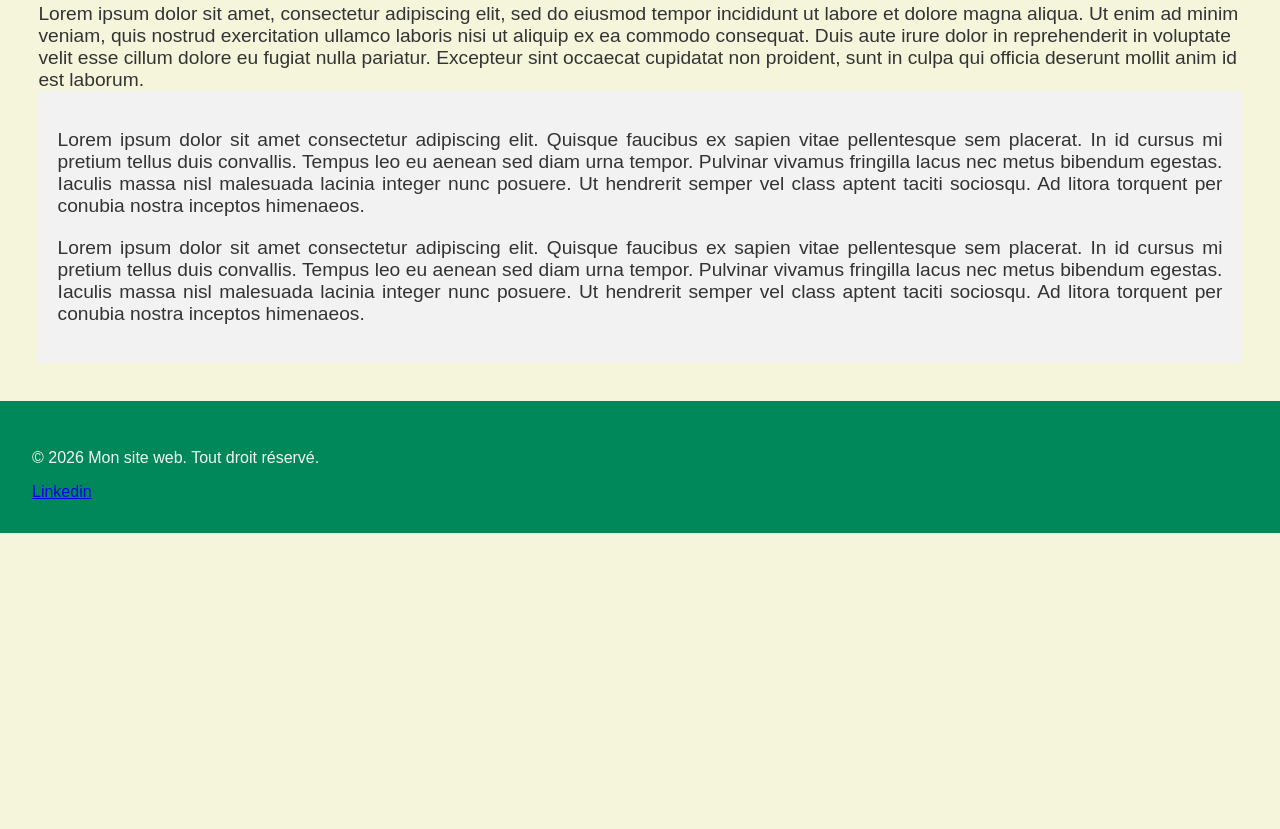
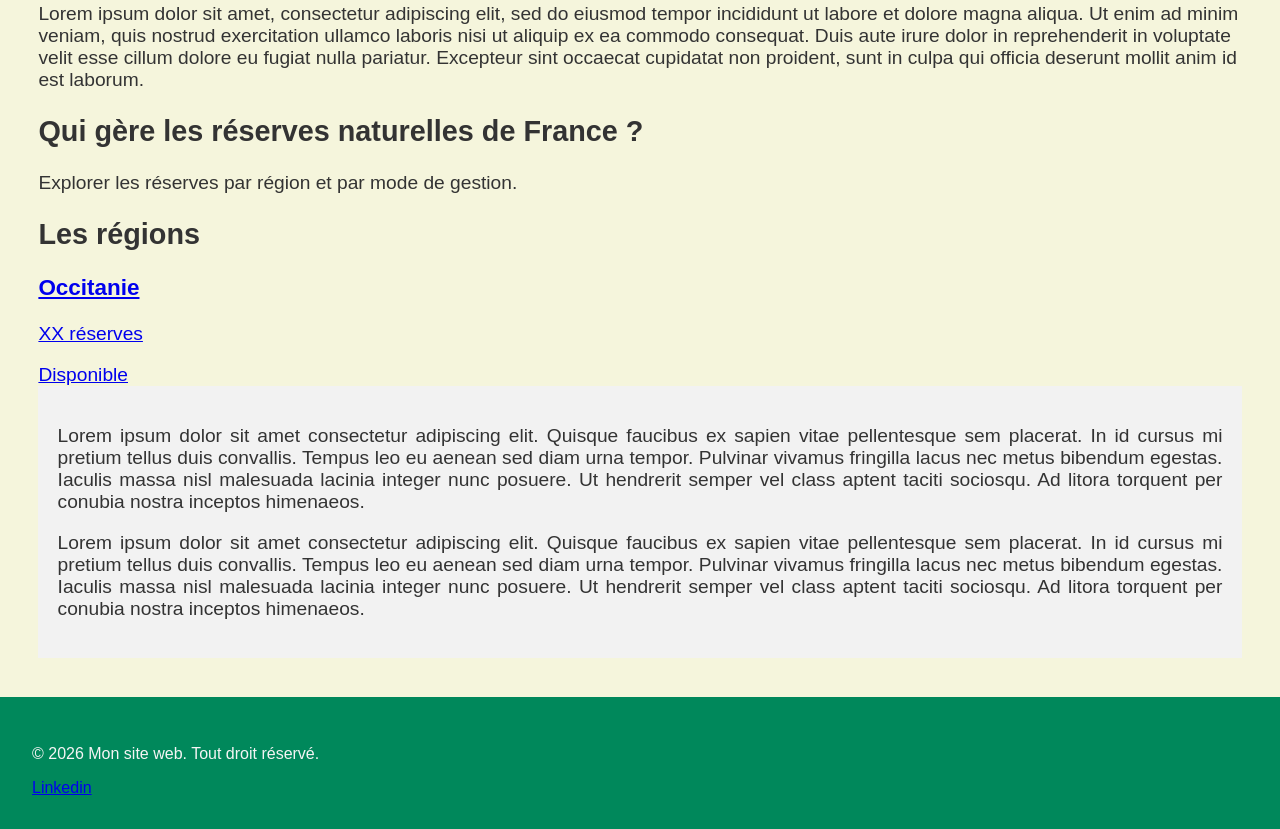
Before and after one commit to LRP2580/GenuineInsanity, a plain HTML site: page index.html in a window 1280 px wide. Shown: the part 3099-3928 px from the top of the page. Before the commit the page ends 3632 px from the top, so only its background shows below. Drawn offline with Linux system fonts and the light colour scheme.

Commit message:
Add hero and regions sections to index.html
Added hero section and regions section with content.

```diff
--- a/index.html
+++ b/index.html
@@ -32,6 +32,19 @@
             <img src="media/quelles-sont-les-plus-belles-montagnes-de-france.jpg" alt="test"></a><br/>Lorem ipsum dolor sit amet, consectetur adipiscing elit, sed do eiusmod tempor incididunt ut labore et dolore magna aliqua. Ut enim ad minim veniam, quis nostrud exercitation ullamco laboris nisi ut aliquip ex ea commodo consequat. Duis aute irure dolor in reprehenderit in voluptate velit esse cillum dolore eu fugiat nulla pariatur. Excepteur sint occaecat cupidatat non proident, sunt in culpa qui officia deserunt mollit anim id est laborum.
         </article>
     </section>
+    <section class="hero">
+    <h1>Qui gère les réserves naturelles de France ?</h1>
+    <p>Explorer les réserves par région et par mode de gestion.</p>
+  </section>
+
+  <section id="regions">
+    <h2>Les régions</h2>
+    <div class="grille-regions">
+      <a class="carte-region" href="regions/occitanie.html">
+        <h3>Occitanie</h3>
+        <p>XX réserves</p>
+        <span class="badge badge--dispo">Disponible</span>
+      </a>
     <aside>
         <p>Lorem ipsum dolor sit amet consectetur adipiscing elit. Quisque faucibus ex sapien vitae pellentesque sem placerat. In id cursus mi pretium tellus duis convallis. Tempus leo eu aenean sed diam urna tempor. Pulvinar vivamus fringilla lacus nec metus bibendum egestas. Iaculis massa nisl malesuada lacinia integer nunc posuere. Ut hendrerit semper vel class aptent taciti sociosqu. Ad litora torquent per conubia nostra inceptos himenaeos.</p>
         <p>Lorem ipsum dolor sit amet consectetur adipiscing elit. Quisque faucibus ex sapien vitae pellentesque sem placerat. In id cursus mi pretium tellus duis convallis. Tempus leo eu aenean sed diam urna tempor. Pulvinar vivamus fringilla lacus nec metus bibendum egestas. Iaculis massa nisl malesuada lacinia integer nunc posuere. Ut hendrerit semper vel class aptent taciti sociosqu. Ad litora torquent per conubia nostra inceptos himenaeos.</p>
```
